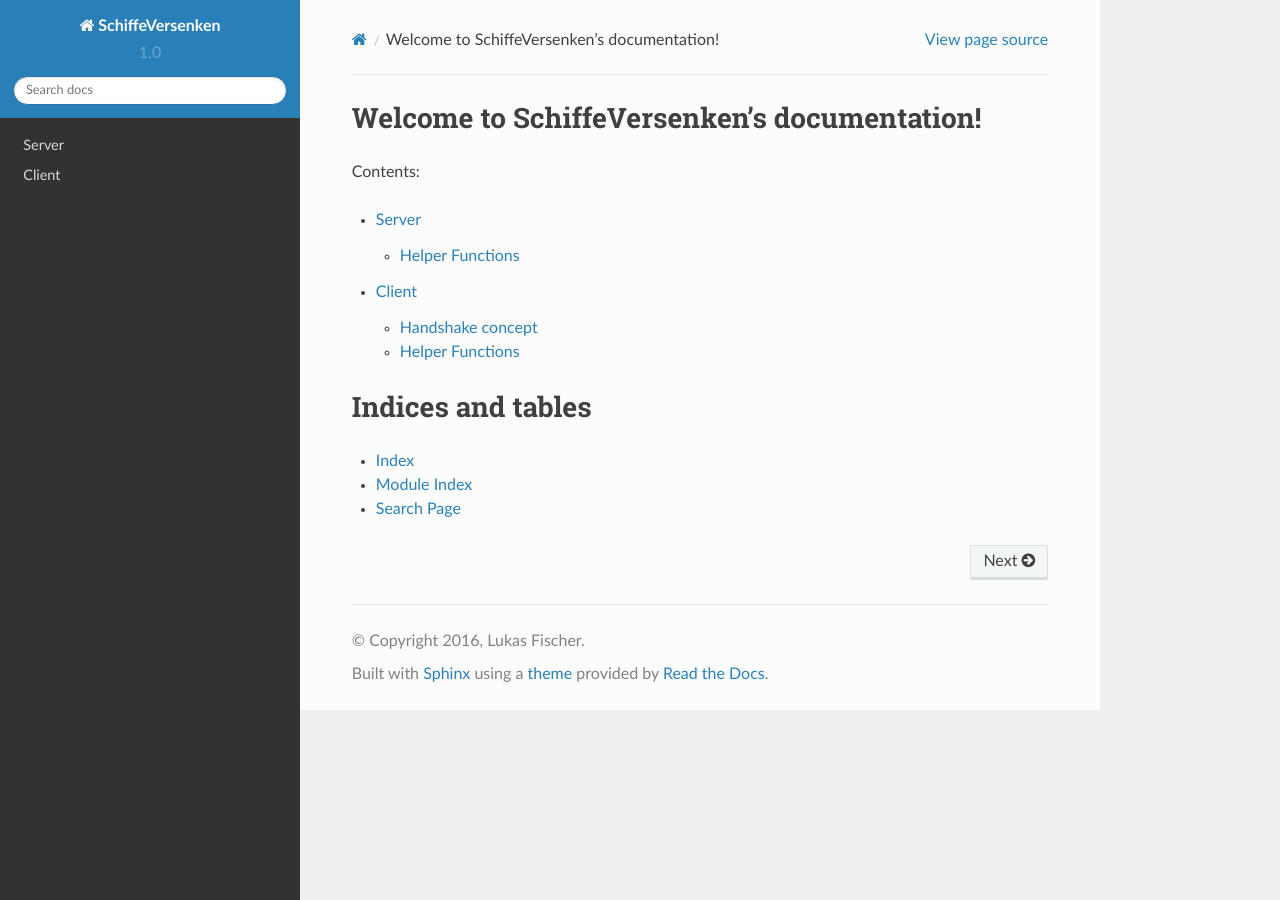
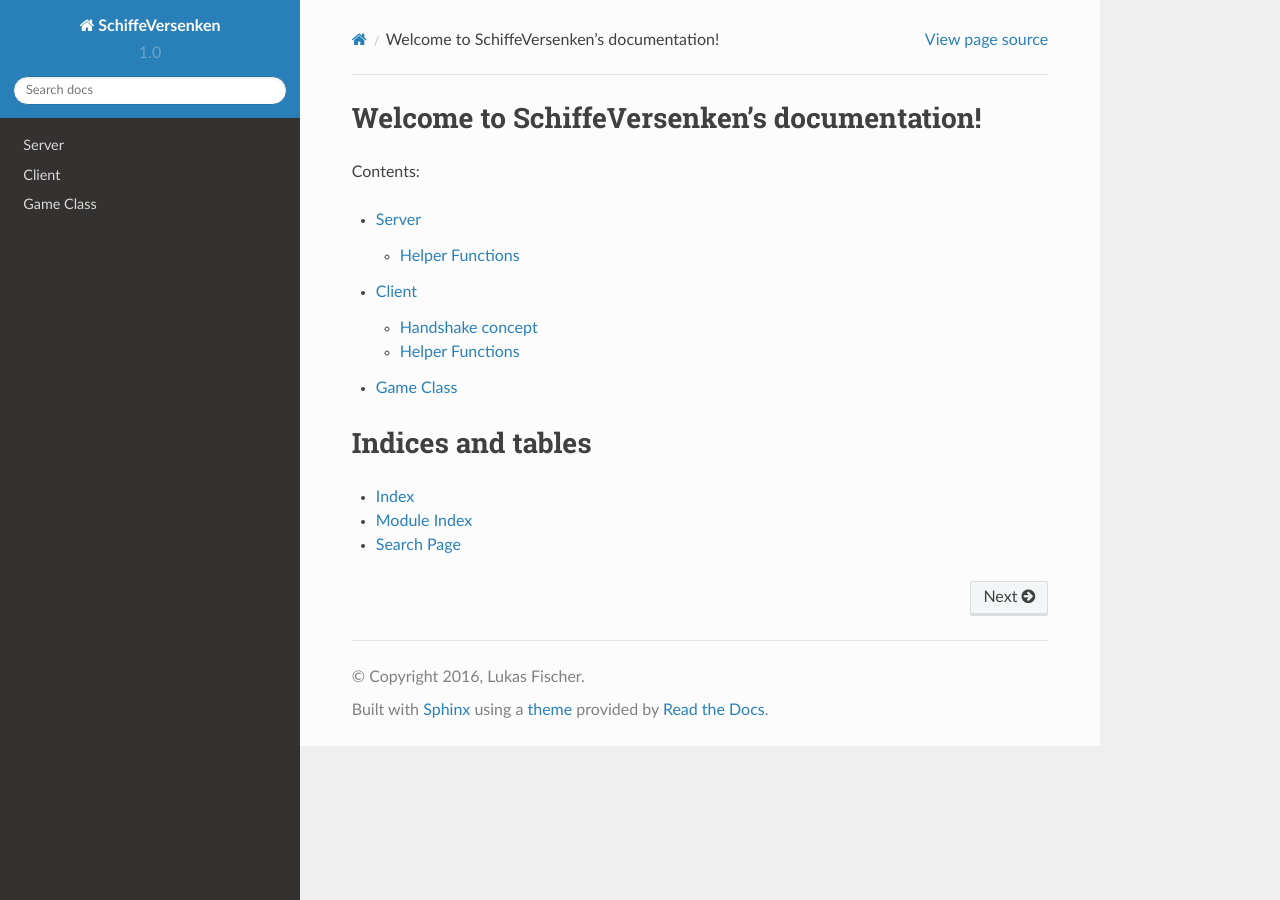
Before and after one commit to lufische/SchiffeVersenken, a Sphinx documentation site: the page built from Documentation/index.rst, in a window 1280 px wide. Built offline with Sphinx 7.4.7 and the Read the Docs theme 2.0.0, drawn with Linux system fonts in a browser that asks for light colours.

Commit message:
adding documentation for gameClass

```diff
--- /dev/null
+++ b/Documentation/gameClass.rst
@@ -0,0 +1,5 @@
+Game Class
+==========
+.. automodule:: gameClass
+.. autoclass:: game
+    :members:
--- a/Documentation/index.rst
+++ b/Documentation/index.rst
@@ -13,7 +13,7 @@ Contents:
 
    server.rst
    client.rst
-
+   gameClass.rst
 
 Indices and tables
 ==================
```
